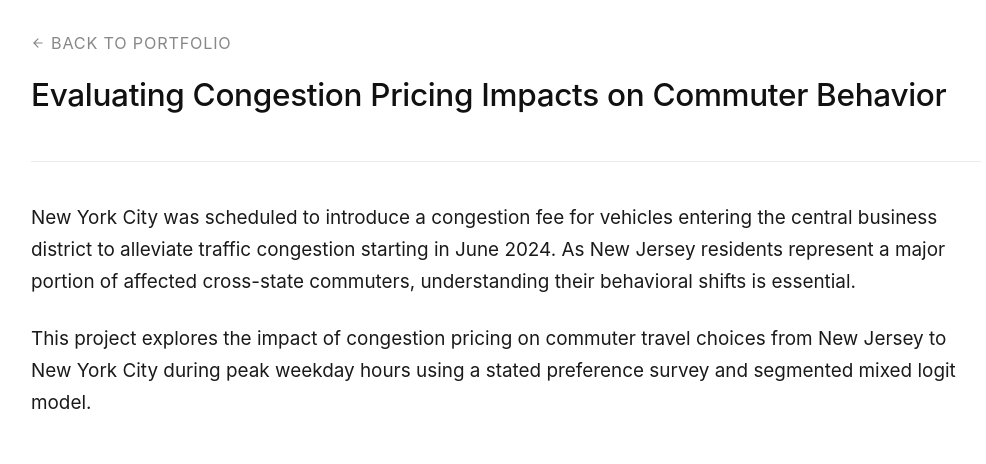
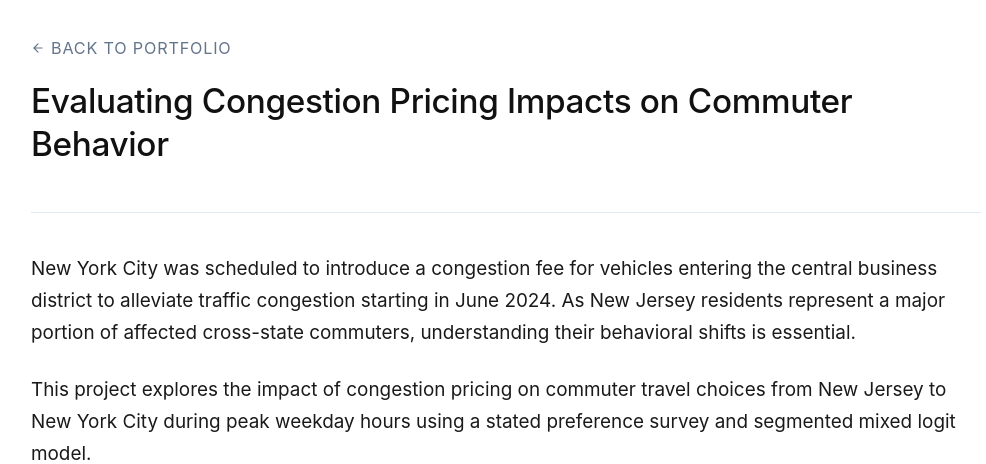
Before and after one commit to Seab0t/Seab0t.github.io, a Jekyll site: the page built from _portfolio/portfolio-1.md, in a window 1280 px wide and 1196 px high. Shown: the top 464 px of the window, without its empty margins (134-1120 px from the left). Built offline with Jekyll 4.4.1, drawn with Linux system fonts in a browser that asks for light colours; a script bundle is joined from its source files by our own code; library files that are not in the unit come from our copies; grey boxes are pictures that could not be loaded.

Commit message:
Update portfolio-item.html

```diff
--- a/_layouts/portfolio-item.html
+++ b/_layouts/portfolio-item.html
@@ -11,57 +11,68 @@ layout: default
     color: #1a1a1a;
   }
 .sticky-project-header {
-    position: sticky; top: 0; background-color: #ffffff; z-index: 100;
-    padding: 30px 0 20px 0; border-bottom: 1px solid rgba(0,0,0,0.08);
+    position: sticky;
+    top: 0;
+    background-color: #ffffff;
+    z-index: 100;
+    padding: 35px 0 20px 0;
+    /* 底部分割线颜色对齐您给出的 #e2e8f0 浅灰 */
+    border-bottom: 1px solid #e2e8f0;
   }
+
   .back-to-gallery {
     display: inline-flex; align-items: center; gap: 6px; font-size: 0.9rem;
-    text-transform: uppercase; letter-spacing: 0.05em; color: #888;
+    text-transform: uppercase; letter-spacing: 0.05em; color: #64748b; /* 对齐基准灰蓝 */
     text-decoration: none !important; margin-bottom: 20px; transition: all 0.2s ease;
   }
-  .back-to-gallery:hover { color: #000; transform: translateX(-4px); }
+  .back-to-gallery:hover { color: #1a4471; transform: translateX(-4px); }
 
+  /* 项目大标题：降低字重，让它和整体的轻盈感保持一致 */
   .sticky-project-header h1 {
-      font-size: 1.75rem;
+    font-size: 1.85rem;
     font-weight: 500;
     line-height: 1.3;
     letter-spacing: -0.01em;
     margin: 0 0 25px 0;
     color: #111111;
   }
-  /* 左右布局容器 */
+
+  /* 核心对齐：Flex 布局 */
   .typography-meta-info {
     display: flex;
     justify-content: space-between;
-    align-items: flex-end; /* 与底部对齐，防止高度错落 */
+    align-items: center;
     width: 100%;
   }
 
-  /* 左侧：Role 块，去掉了以前笨重的灰色 Title */
+  /* 🎯 严格修改：左侧 Role 块全面对齐您的参数 */
   .meta-left-role {
     font-size: 1.05rem;
     font-weight: 400; /* 极致轻盈的正文质感 */
-    color: #444444;
+    color: #64748b;    /* 核心：颜色全部改用您致谢块的 #64748b，消灭突兀的纯黑 */
   }
-  .meta-left-role strong {
-    font-weight: 500; /* 稍微给 Role 的名字一点点存在感即可 */
-    color: #111111;
+
+  /* 核心：将原本突兀的粗体削减为 500 字重，颜色微调为比周围略深的深灰 */
+  .meta-left-role .role-highlight {
+    font-weight: 500;
+    color: #333333;
+    margin-left: 2px;
   }
 
   /* 右侧：超链接容器 */
   .meta-right-links {
     display: flex;
-    gap: 25px; /* 链接之间的安全空隙 */
+    gap: 25px;
   }
 
-  /* 统一蓝黑色极简链接样式 */
+  /* 🎯 严格修改：右侧链接完美卡死在 1.05rem 与 #1a4471 蓝黑 */
   .academic-action-link {
     display: inline-flex;
     align-items: center;
     gap: 6px;
-    font-size: 1.05rem;
-    font-weight: 500;
-    color: #1a4471 !important; /* 经典蓝黑 */
+    font-size: 1.05rem; /* 严格对齐 1.05rem */
+    font-weight: 500;   /* 严格对齐 500 字重，和左侧高亮绝对平等 */
+    color: #1a4471 !important;
     text-decoration: none !important;
     transition: opacity 0.2s;
   }
```
Lines whose indentation alone changed are shown as unchanged.
